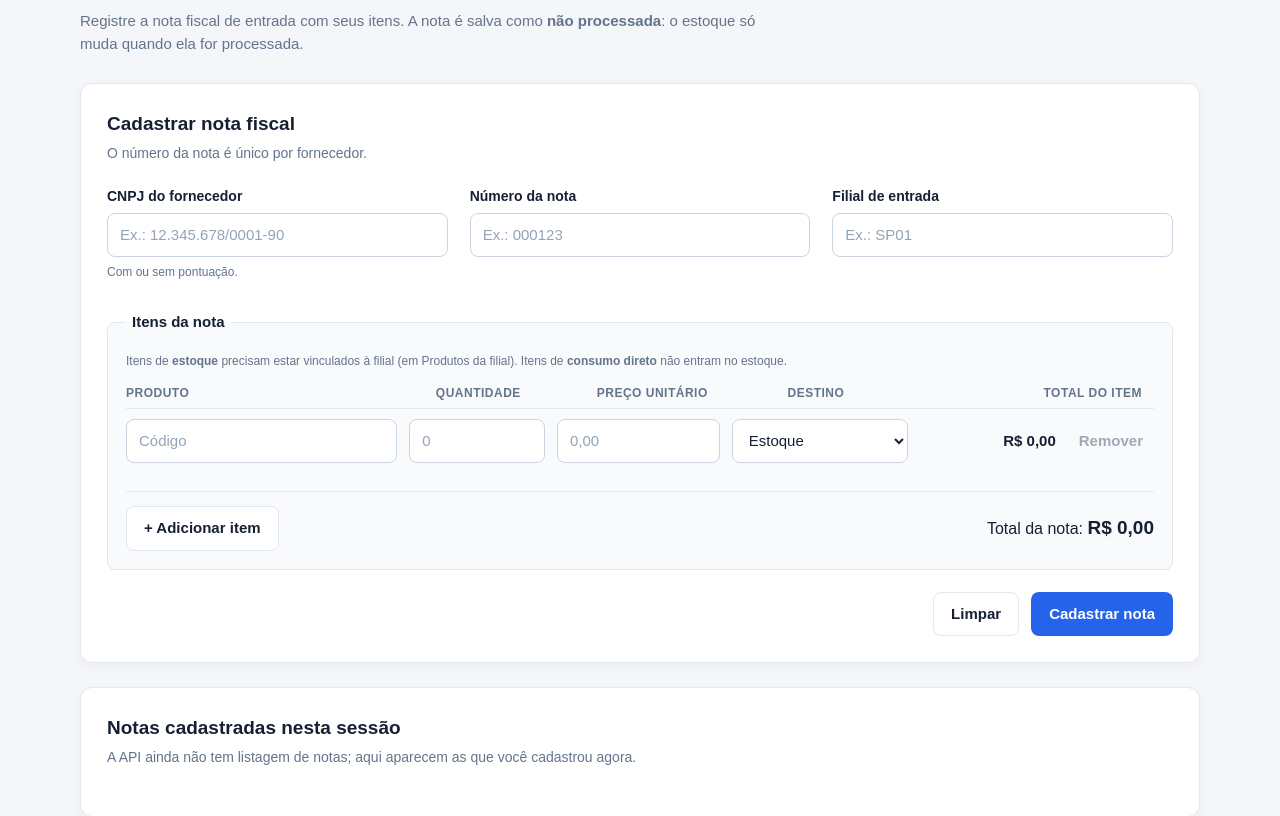
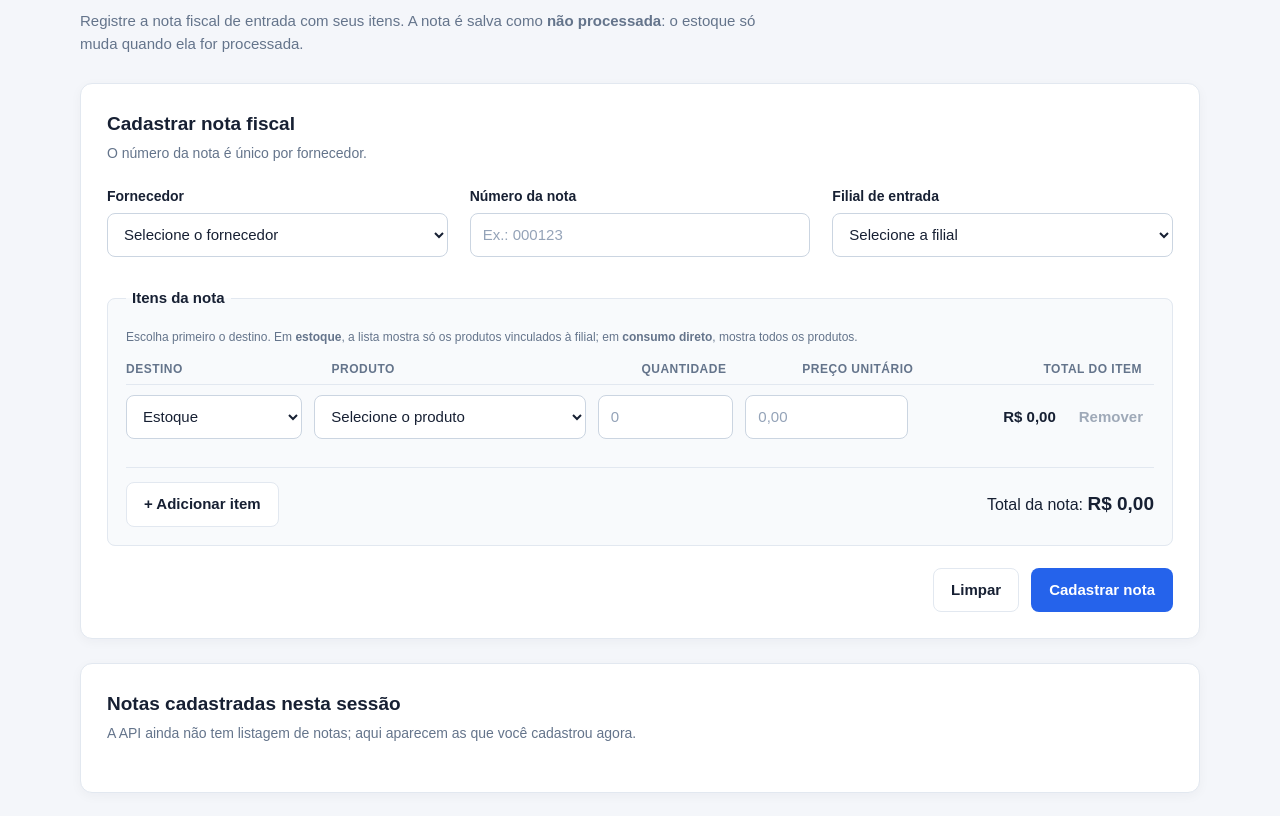
Before and after one commit to GvPOliveira/almoxarifado-v3, a Spring Boot app: page /pages/invoices/invoices.html in a window 1280 px wide. Shown: the part 167-983 px from the top of the page. Run offline with Spring Boot 4, Linux system fonts and the light colour scheme.

Commit message:
feat: replace invoice text fields with selects

```diff
--- a/src/main/resources/static/pages/invoices/invoices-ui.js
+++ b/src/main/resources/static/pages/invoices/invoices-ui.js
@@ -1,22 +1,28 @@
 // Interatividade da tela de notas fiscais (sem chamadas à API).
 // - Adiciona e remove linhas de item a partir do <template id="item-row-template">.
 // - Mantém os nomes dos campos no formato que o back usa nos erros: items[0].quantity, items[1].unitPrice...
-//   Assim, no seu invoices.js, o erro "items[0].quantity" do 400 acha o campo com
-//   document.querySelector('[name="items[0].quantity"]') e o span com '[data-error-for="items[0].quantity"]'.
+//   Assim, no seu invoices.js, o erro "items[0].quantity" do 400 acha o span com
+//   document.querySelector('[data-error-for="items[0].quantity"]').
 // - Mostra a prévia do total de cada item e da nota (o total oficial é calculado pelo back).
-// - Mostra quantos caracteres válidos o CNPJ tem.
+// - Avisa o seu invoices.js sempre que uma linha nova é criada, com o evento "item-row-added".
+//
 // Para ler os itens no seu JS: percorra document.querySelectorAll(".item-row") e, em cada linha,
-// use row.querySelector('[data-field="quantity"]').value (o mesmo para productCode, unitPrice e destination).
+// use row.querySelector('[data-field="quantity"]').value (o mesmo para destination, productCode e unitPrice).
+//
+// Para encher o select de produto de cada linha nova, escute o evento no #item-rows:
+//   document.getElementById("item-rows").addEventListener("item-row-added", event => {
+//       const row = event.detail.row;   // a linha que acabou de ser criada
+//   });
+// Escute antes da primeira linha ser criada: este arquivo cria a primeira linha depois que a página
+// termina de carregar (DOMContentLoaded), então o seu listener registrado no topo do invoices.js já pega ela.
+
 // Tudo fica dentro desta função para não conflitar com as variáveis do seu JS da página.
 (() => {
-
     const invoiceForm = document.getElementById("invoice-form");
     const itemRows = document.getElementById("item-rows");
     const itemTemplate = document.getElementById("item-row-template");
     const invoiceTotalText = document.getElementById("invoice-total");
     const addItemButton = document.getElementById("add-item");
-    const supplierCnpjInput = document.getElementById("supplierCnpj");
-    const supplierHintText = document.getElementById("supplier-hint");
 
     const moneyFormatter = new Intl.NumberFormat("pt-BR", {style: "currency", currency: "BRL"});
     let nextRowId = 0;
@@ -37,8 +43,11 @@
         renumberRows();
         updateTotals();
 
+        // Avisa quem estiver ouvindo (o seu invoices.js) que esta linha precisa da lista de produtos.
+        itemRows.dispatchEvent(new CustomEvent("item-row-added", {detail: {row}}));
+
         if (focusNewRow) {
-            row.querySelector('[data-field="productCode"]').focus();
+            row.querySelector('[data-field="destination"]').focus();
         }
     }
 
@@ -62,8 +71,9 @@
             for (const span of row.querySelectorAll("[data-error-field]")) {
                 span.dataset.errorFor = "items[" + index + "]." + span.dataset.errorField;
             }
-            row.querySelector(".remove-item").setAttribute("aria-label", "Remover item " + (index + 1));
-            row.querySelector(".remove-item").disabled = rows.length === 1;
+            const removeButton = row.querySelector(".remove-item");
+            removeButton.setAttribute("aria-label", "Remover item " + (index + 1));
+            removeButton.disabled = rows.length === 1;
         });
     }
 
@@ -80,13 +90,6 @@
         invoiceTotalText.textContent = moneyFormatter.format(invoiceTotal);
     }
 
-    function updateSupplierHint() {
-        const length = supplierCnpjInput.value.toUpperCase().replace(/[^A-Z0-9]/g, "").length;
-        supplierHintText.textContent = length === 0
-            ? "Com ou sem pontuação."
-            : length + " de 14 caracteres";
-    }
-
     addItemButton.addEventListener("click", () => addItemRow(true));
 
     itemRows.addEventListener("input", updateTotals);
@@ -98,20 +101,19 @@
         }
     });
 
-    supplierCnpjInput.addEventListener("input", updateSupplierHint);
-
     // O "Limpar" do formulário volta para uma linha vazia e total zero.
     invoiceForm.addEventListener("reset", () => {
         // O reset do navegador roda depois deste evento; o setTimeout espera ele terminar.
         setTimeout(() => {
             itemRows.replaceChildren();
             addItemRow(false);
-            updateSupplierHint();
             for (const span of invoiceForm.querySelectorAll("[data-error-for]")) {
                 span.textContent = "";
             }
         });
     });
 
-    addItemRow(false);
+    // A primeira linha só é criada quando a página termina de carregar, para dar tempo do seu
+    // invoices.js registrar o listener de "item-row-added" e encher o select dela também.
+    document.addEventListener("DOMContentLoaded", () => addItemRow(false));
 })();
--- a/src/main/resources/static/pages/invoices/invoices.css
+++ b/src/main/resources/static/pages/invoices/invoices.css
@@ -21,7 +21,7 @@
 .items-header,
 .item-row {
     display: grid;
-    grid-template-columns: minmax(0, 2fr) minmax(0, 1fr) minmax(0, 1.2fr) minmax(0, 1.3fr) minmax(90px, 1fr) auto;
+    grid-template-columns: minmax(0, 1.3fr) minmax(0, 2fr) minmax(0, 1fr) minmax(0, 1.2fr) minmax(90px, 1fr) auto;
     gap: 12px;
     align-items: start;
 }
@@ -104,7 +104,7 @@
         padding: 14px 0;
     }
 
-    .item-row .form-group:first-child {
+    .item-row .form-group:nth-child(2) {
         grid-column: 1 / -1;
     }
 
--- a/src/main/resources/static/pages/invoices/invoices.html
+++ b/src/main/resources/static/pages/invoices/invoices.html
@@ -52,10 +52,10 @@
         <form id="invoice-form" novalidate>
             <div class="form-grid form-grid-three">
                 <div class="form-group">
-                    <label for="supplierCnpj">CNPJ do fornecedor</label>
-                    <input type="text" id="supplierCnpj" name="supplierCnpj" placeholder="Ex.: 12.345.678/0001-90"
-                           autocomplete="off" aria-describedby="supplier-hint">
-                    <span id="supplier-hint" class="hint">Com ou sem pontuação.</span>
+                    <label for="supplierCnpj">Fornecedor</label>
+                    <select id="supplierCnpj" name="supplierCnpj">
+                        <option value="">Selecione o fornecedor</option>
+                    </select>
                     <span class="field-error" data-error-for="supplierCnpj"></span>
                 </div>
 
@@ -67,8 +67,9 @@
 
                 <div class="form-group">
                     <label for="branchCode">Filial de entrada</label>
-                    <input type="text" id="branchCode" name="branchCode" list="branch-options"
-                           placeholder="Ex.: SP01" autocomplete="off">
+                    <select id="branchCode" name="branchCode">
+                        <option value="">Selecione a filial</option>
+                    </select>
                     <span class="field-error" data-error-for="branchCode"></span>
                 </div>
             </div>
@@ -76,15 +77,15 @@
             <fieldset class="items">
                 <legend>Itens da nota</legend>
                 <p class="hint items-help">
-                    Itens de <strong>estoque</strong> precisam estar vinculados à filial
-                    (em Produtos da filial). Itens de <strong>consumo direto</strong> não entram no estoque.
+                    Escolha primeiro o destino. Em <strong>estoque</strong>, a lista mostra só os produtos
+                    vinculados à filial; em <strong>consumo direto</strong>, mostra todos os produtos.
                 </p>
 
                 <div class="items-header" aria-hidden="true">
+                    <span>Destino</span>
                     <span>Produto</span>
                     <span>Quantidade</span>
                     <span>Preço unitário</span>
-                    <span>Destino</span>
                     <span class="number">Total do item</span>
                     <span></span>
                 </div>
@@ -97,9 +98,6 @@
                     <p class="invoice-total">Total da nota: <strong id="invoice-total">R$ 0,00</strong></p>
                 </div>
             </fieldset>
-
-            <datalist id="branch-options"></datalist>
-            <datalist id="product-options"></datalist>
 
             <div class="form-actions">
                 <button type="reset" class="button button-secondary">Limpar</button>
@@ -130,8 +128,18 @@
 <template id="item-row-template">
     <div class="item-row">
         <div class="form-group">
+            <label class="item-label" data-label="destination">Destino</label>
+            <select data-field="destination">
+                <option value="STOCK">Estoque</option>
+                <option value="DIRECT">Consumo direto</option>
+            </select>
+            <span class="field-error" data-error-field="destination"></span>
+        </div>
+        <div class="form-group">
             <label class="item-label" data-label="productCode">Produto</label>
-            <input type="text" data-field="productCode" list="product-options" placeholder="Código" autocomplete="off">
+            <select data-field="productCode">
+                <option value="">Selecione o produto</option>
+            </select>
             <span class="field-error" data-error-field="productCode"></span>
         </div>
         <div class="form-group">
@@ -144,14 +152,6 @@
             <input type="number" data-field="unitPrice" min="0.01" step="0.01" inputmode="decimal" placeholder="0,00">
             <span class="field-error" data-error-field="unitPrice"></span>
         </div>
-        <div class="form-group">
-            <label class="item-label" data-label="destination">Destino</label>
-            <select data-field="destination">
-                <option value="STOCK">Estoque</option>
-                <option value="DIRECT">Consumo direto</option>
-            </select>
-            <span class="field-error" data-error-field="destination"></span>
-        </div>
         <p class="item-total number" data-item-total>R$ 0,00</p>
         <button type="button" class="button button-ghost remove-item" aria-label="Remover item">Remover</button>
     </div>
--- a/src/main/resources/static/style.css
+++ b/src/main/resources/static/style.css
@@ -277,6 +277,13 @@ h1 {
 .form-group select:focus {
     border-color: var(--primary);
     box-shadow: 0 0 0 3px rgb(37 99 235 / 12%);
+}
+
+.form-group select:disabled,
+.form-group input:disabled {
+    color: var(--text-secondary);
+    background: var(--surface-muted);
+    cursor: not-allowed;
 }
 
 .form-group .is-invalid {
```
